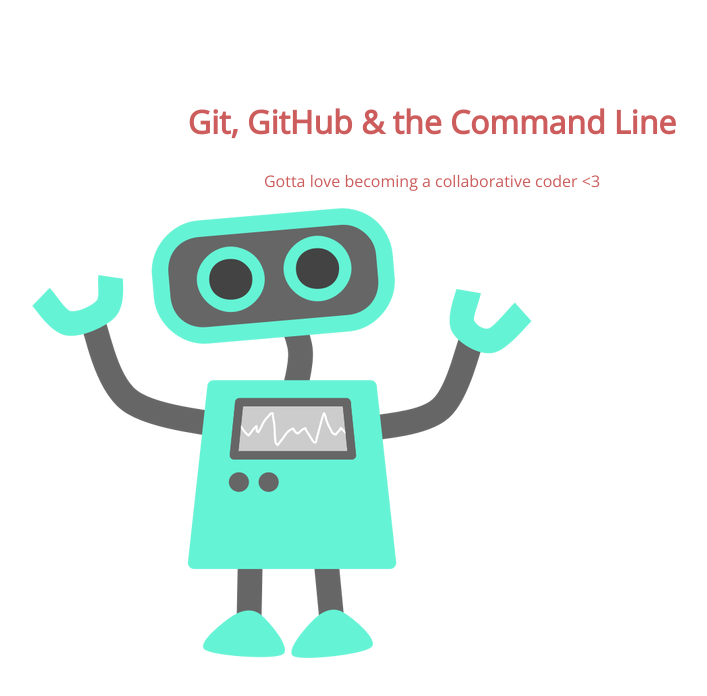
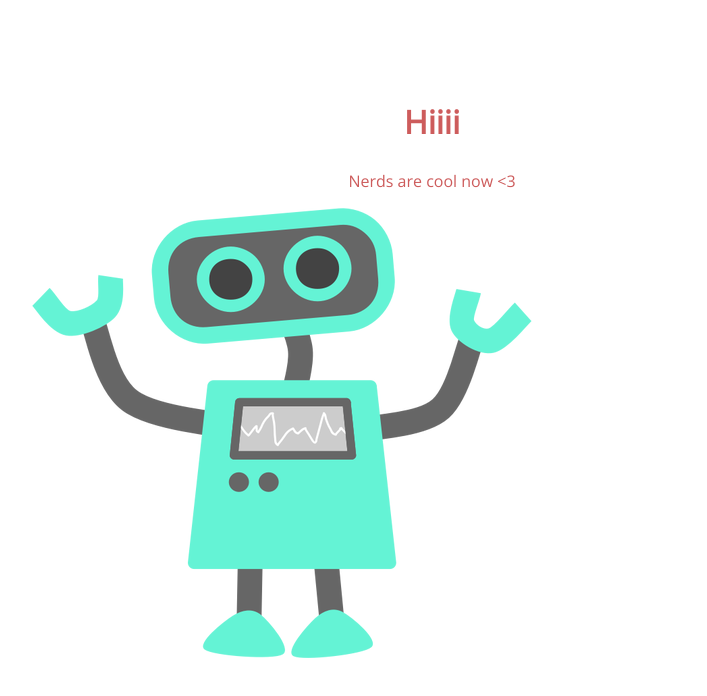
Before and after one commit to GermaineC/105-project, a plain HTML site: page index.html in a window 1280 px wide. Shown: the whole page, without its empty margins (208-915 px from the left). Drawn offline with nearby package versions, Linux system fonts and the light colour scheme.

Commit message:
changed header and paragraph text

```diff
--- a/index.html
+++ b/index.html
@@ -8,8 +8,8 @@
 </head>
 <body>
 	<section>
-		<h1>Git, GitHub & the Command Line</h1>
-		<p>Gotta love becoming a collaborative coder <3</p>
+		<h1>Hiiii</h1>
+		<p>Nerds are cool now <3</p>
 		<img src="img/happy-blue-robot.png">
 	</section>
 </body>
```
